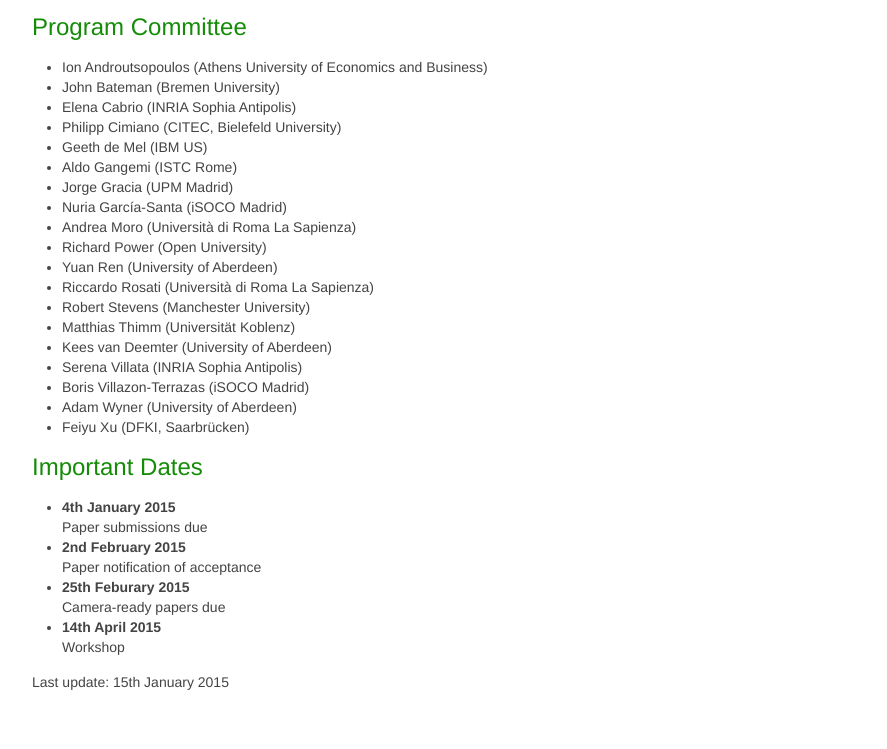
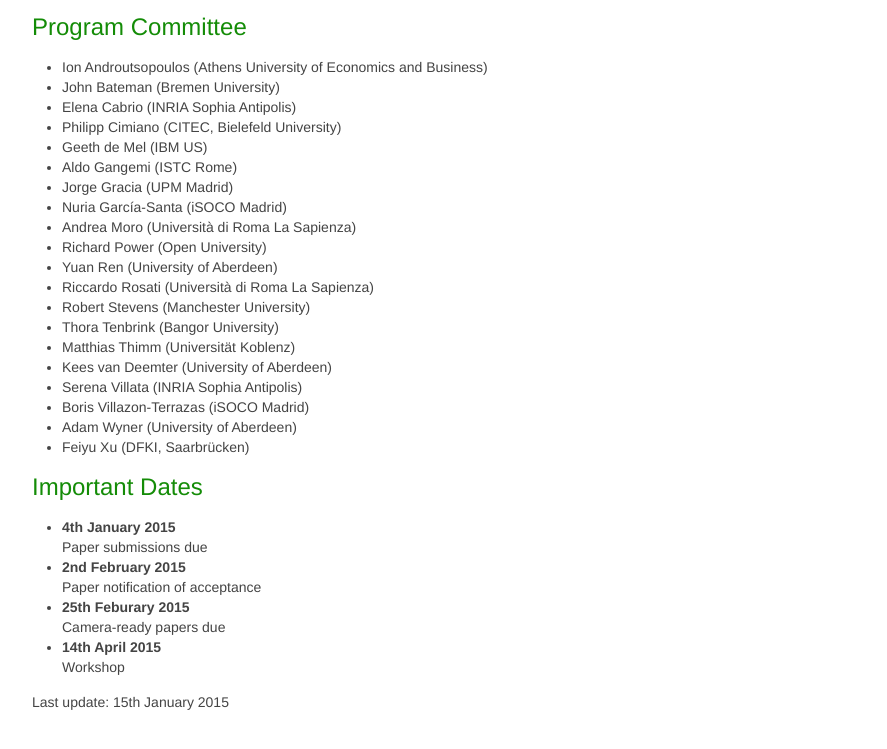
Before and after one commit to langandonto/langandonto.github.io, a plain HTML site: page cfp.html in a window 1280 px wide. Shown: the part 1094-1843 px from the top of the page, without its empty margins (43-930 px from the left). Drawn offline with Linux system fonts and the light colour scheme.

Commit message:
Added a PC member.

```diff
--- a/cfp.html
+++ b/cfp.html
@@ -99,6 +99,7 @@
             <li>Yuan Ren (University of Aberdeen)</li>
             <li>Riccardo Rosati (Università di Roma La Sapienza)</li>
             <li>Robert Stevens (Manchester University)</li>
+            <li>Thora Tenbrink (Bangor University)</li>
             <li>Matthias Thimm (Universität Koblenz)</li>
             <li>Kees van Deemter (University of Aberdeen)</li>
             <li>Serena Villata (INRIA Sophia Antipolis)</li>
```
